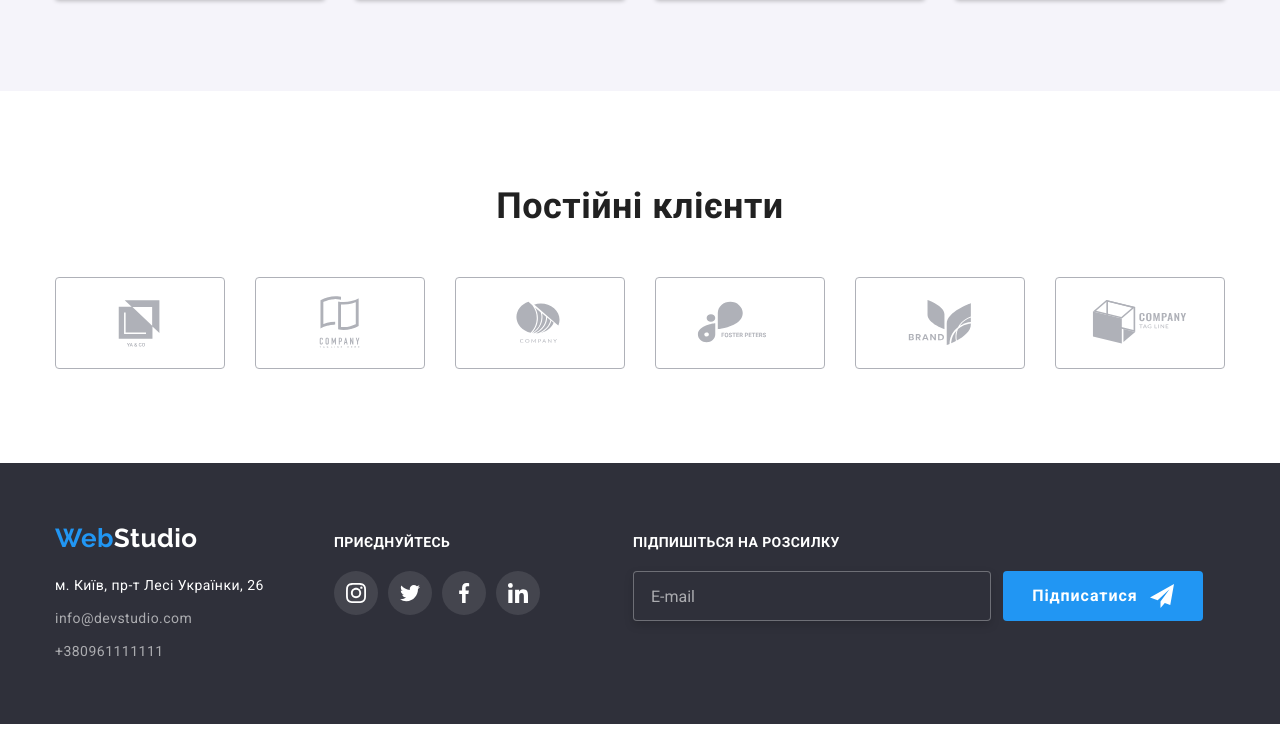
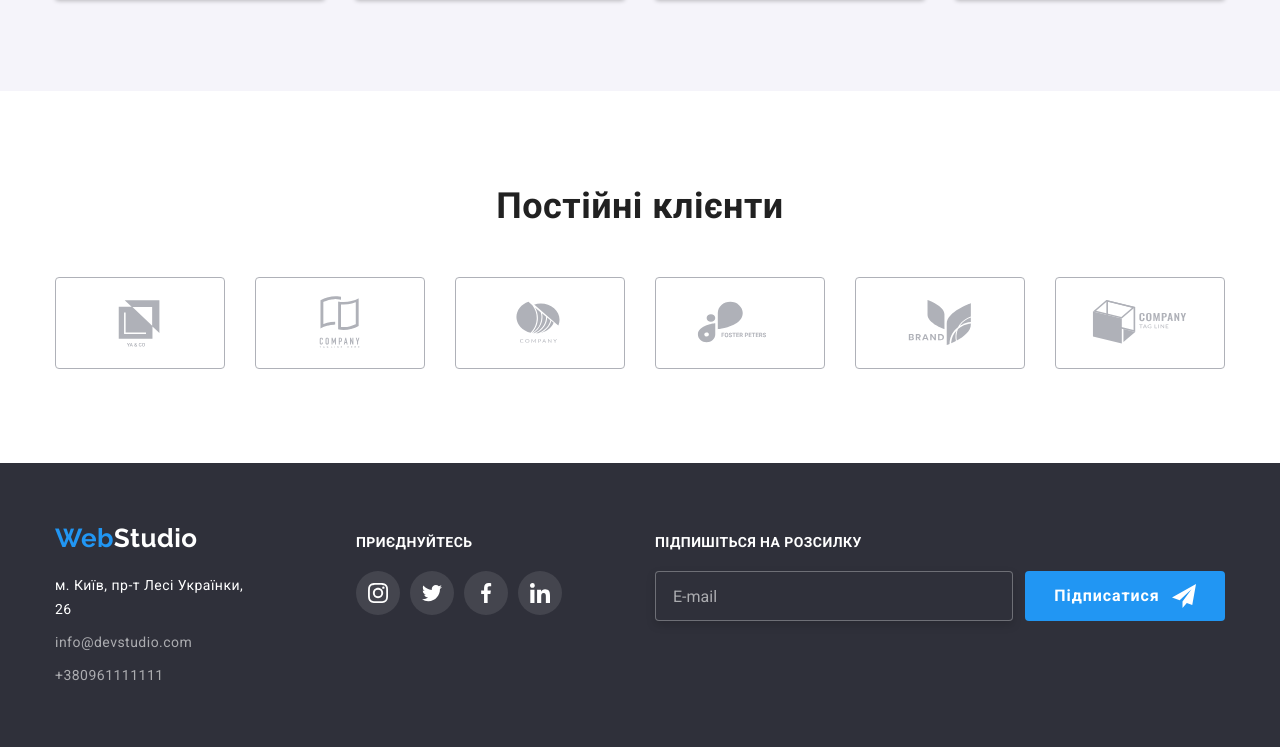
Before and after one commit to SyvykNatalia/goit-markup-hw-06, a plain HTML site: page index.html in a window 1280 px wide. Shown: the part 2217-2964 px from the top of the page. Before the commit the page ends 2941 px from the top, so only its background shows below. Drawn offline with nearby package versions, Linux system fonts and the light colour scheme.

Commit message:
homework6 fix10

```diff
--- a/css/styles.css
+++ b/css/styles.css
@@ -428,7 +428,7 @@ padding-bottom: 60px;
 
 }
 .footer-div {
-   margin-right: 70px;
+   margin-right: 94px;
 }
 
 .soc-list2 {
```
